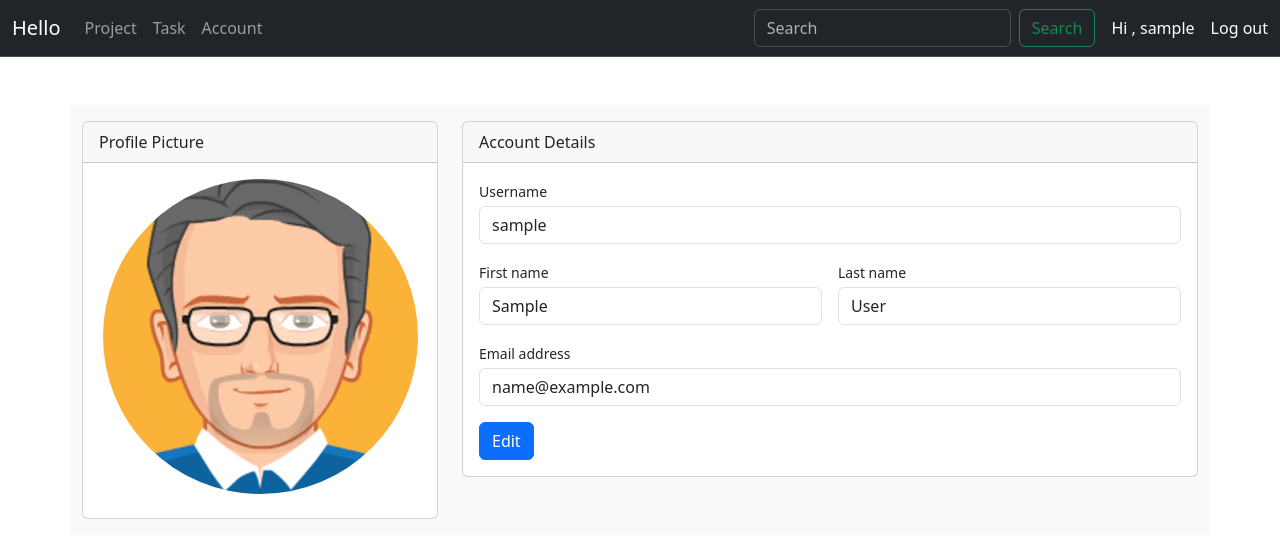
After one commit to quocquann/hn_python_2023_project-management, a Django app: page /en/project/account/1 in a window 1280 px wide. The commit adds this page. Shown: the top 558 px of the page. Run offline with Django 4.2, Linux system fonts and the light colour scheme; the visitor is signed in with stand-in values (Sample User, id 1); data comes from the database, SQL or seed files in the repository; some libraries are stand-ins or nearby versions.

Commit message:
Manage Account

```diff
--- a/app/admin.py
+++ b/app/admin.py
@@ -1,5 +1,5 @@
 from django.contrib import admin
-from .models import Project, Stage, Task, UserProject, UserStage, UserTask
+from .models import Project, Stage, Task, UserProject, UserStage, UserTask, Report
 
 # Register your models here.
 
@@ -8,6 +8,7 @@ admin.site.register(Task)
 admin.site.register(UserProject)
 admin.site.register(UserStage)
 admin.site.register(UserTask)
+admin.site.register(Report)
 
 
 @admin.register(Project)
--- /dev/null
+++ b/app/templates/app/user_detail.html
@@ -0,0 +1,69 @@
+{% extends "base.html" %}
+{% load i18n %}
+{% load static %}
+
+{% block content %}
+    <div class="container bg-light py-3 mt-5">
+        <div class="row">
+            <div class="col-xl-4">
+                <!-- Profile picture card-->
+                <div class="card mb-4 mb-xl-0">
+                    <div class="card-header">Profile Picture</div>
+                    <div class="card-body text-center">
+                        <!-- Profile picture image-->
+                        <img class="img-account-profile rounded-circle mb-2" src="{% static "images/avatar.png" %}" alt="">
+                    </div>
+                </div>
+            </div>
+            <div class="col-xl-8">
+                <!-- Account details card-->
+                <div class="card mb-4">
+                    <div class="card-header">Account Details</div>
+                    <div class="card-body">
+                        <form action="" method="POST">
+
+                            {% csrf_token %}
+                            <!-- Form Group (username)-->
+                            <div class="mb-3">
+                                <label class="small mb-1" for="inputUsername">Username</label>
+                                <input name="username" class="form-control" id="inputUsername" type="text" value="{{user.username}}">
+                                {% if form.errors.username %}
+                                    <p class="text-danger">{{form.errors.username}}</p>
+                                {% endif %}
+                            </div>
+                            <!-- Form Row-->
+                            <div class="row gx-3 mb-3">
+                                <!-- Form Group (first name)-->
+                                <div class="col-md-6">
+                                    <label class="small mb-1" for="inputFirstName">First name</label>
+                                    <input name="first_name" class="form-control" id="inputFirstName" type="text" value="{{user.first_name}}">
+                                    {% if form.errors.first_name %}
+                                        <p class="text-danger">{{form.errors.first_name}}</p>
+                                    {% endif %}
+                                </div>
+                                <!-- Form Group (last name)-->
+                                <div class="col-md-6">
+                                    <label class="small mb-1" for="inputLastName">Last name</label>
+                                    <input name="last_name" class="form-control" id="inputLastName" type="text"  value="{{user.last_name}}">
+                                    {% if form.errors.last_name %}
+                                        <p class="text-danger">{{form.errors.last_name}}</p>
+                                    {% endif %}
+                                </div>
+                            </div>
+                            <!-- Form Group (email address)-->
+                            <div class="mb-3">
+                                <label class="small mb-1" for="inputEmailAddress">Email address</label>
+                                <input name="email" class="form-control" id="inputEmailAddress" type="email" value="{{user.email}}">
+                                {% if form.errors.email %}
+                                    <p class="text-danger">{{form.errors.email}}</p>
+                                {% endif %}
+                            </div>
+                            <!-- Save changes button-->
+                            <button class="btn btn-primary" type="submit">Edit</button>
+                        </form>
+                    </div>
+                </div>
+            </div>
+        </div>
+    </div>
+{% endblock content %}
--- a/app/templates/base.html
+++ b/app/templates/base.html
@@ -36,6 +36,11 @@
                             <a class="nav-link" href="{% url 'login' %}">{% translate "Login" %}</a>
                         {% endif %}
                     </li>
+                    <li class="nav-item">
+                        {% if user.is_authenticated %}
+                            <a class="nav-link" href="{% url "user-update" user.pk%}">{% translate "Account" %}</a>
+                        {% endif %}
+                    </li>
                 </ul>
                 <form class="d-flex">
                     <input class="form-control me-2" type="search" placeholder="{% translate "Search" %}"
--- a/app/urls.py
+++ b/app/urls.py
@@ -38,4 +38,10 @@ urlpatterns = [
         views.delete_member_from_project,
         name="delete-member-from-project",
     ),
+    path("account/<int:pk>", views.UserUpdate.as_view(), name="user-update"),
+    path(
+        "<int:project_pk>/report/create",
+        views.CreateReport.as_view(),
+        name="create-report",
+    ),
 ]
--- a/app/views.py
+++ b/app/views.py
@@ -23,7 +23,7 @@ from django.utils.encoding import force_bytes, force_str
 from django.core.mail import send_mail
 
 from projectmanagement.settings import EMAIL_HOST_USER
-from .models import Task, Stage, Project, UserProject, CustomUser, UserStage
+from .models import Task, Stage, Project, UserProject, CustomUser, UserStage, Report
 from .forms import SignupForm, TaskForm, AddUserToProjectForm
 from .utils.helpers import (
     check_token,
@@ -168,7 +168,7 @@ class ProjectListView(ListView):
     template_name = "app/project_list.html"
 
 
-class ProjectDetail(UserPassesTestMixin, DetailView):
+class ProjectDetail(LoginRequiredMixin, UserPassesTestMixin, DetailView):
     def test_func(self):
         return is_in_project(user=self.request.user, project=self.get_object())
 
@@ -303,3 +303,50 @@ def delete_member_from_project(request, project_pk, user_pk):
         return HttpResponse(_("Delete successfully"))
     else:
         raise PermissionDenied()
+
+
+class UserUpdate(LoginRequiredMixin, UserPassesTestMixin, UpdateView):
+    def test_func(self):
+        return self.request.user.pk == self.get_object().pk
+
+    model = User
+    template_name = "app/user_detail.html"
+    fields = ["username", "first_name", "last_name", "email"]
+    success_url = reverse_lazy("project")
+
+
+class CreateReport(LoginRequiredMixin, UserPassesTestMixin, CreateView):
+    model = Report
+    fields = ["content"]
+
+    def test_func(self):
+        project = get_object_or_404(Project, pk=self.kwargs.get("project_pk"))
+        return is_in_project(user=self.request.user, project=project)
+
+    def form_valid(self, form):
+        project = get_object_or_404(Project, pk=self.kwargs.get("project_pk"))
+        Report.objects.create(
+            content=form.cleaned_data["content"],
+            user=self.request.user,
+            project=project,
+        )
+
+        user_project = UserProject.objects.filter(
+            project=project, role=constants.PROJECT_MANAGER
+        )
+        pm = User.objects.get(pk=user_project[0].user.pk)
+
+        mail_subject = f"{[project.name]} Report"
+        mail_message = _(
+            f"{self.request.user} have already created a report\n"
+            f"{form.cleaned_data['content']}"
+        )
+        from_email = EMAIL_HOST_USER
+        send_mail(
+            mail_subject,
+            mail_message,
+            from_email,
+            [pm.email],
+            fail_silently=False,
+        )
+        return HttpResponseRedirect(reverse_lazy("project"))
```
Also changed, not shown: app/static/js/report_form.js (added, +19 -0 lines), app/templates/app/report_form.html (added, +34 -0 lines), app/static/images/avatar.png (added).
